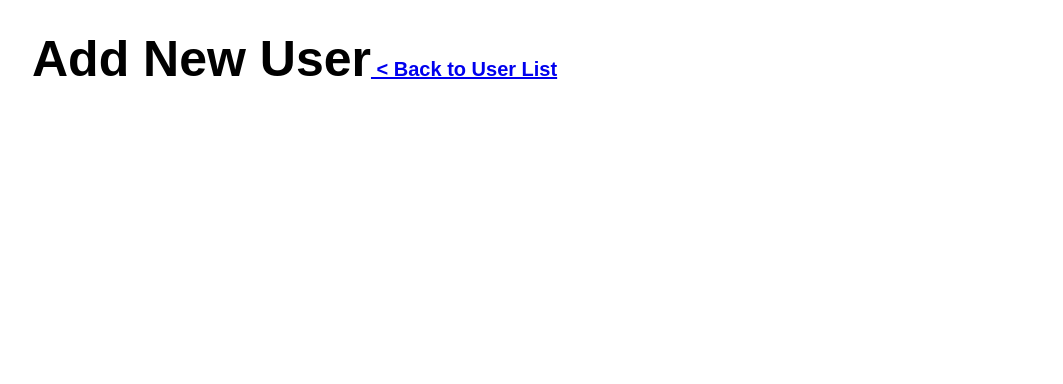
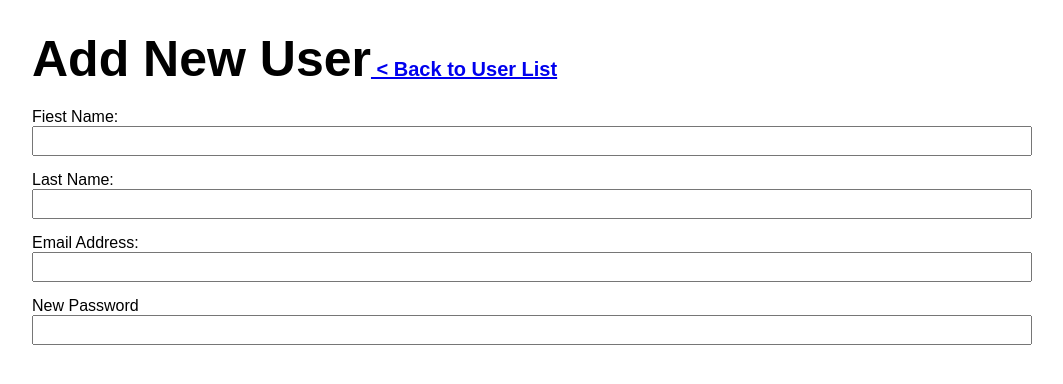
Before and after one commit to isurudilshan101/user_management, a PHP site: page /add-user.php in a window 1280 px wide. Shown: the part 56-440 px from the top of the page, without its empty margins (108-1171 px from the left). Run offline with PHP 8.4, Linux system fonts and the light colour scheme; a user stored in the database is signed in.

Commit message:
comment 26

```diff
--- a/ums/add-user.php
+++ b/ums/add-user.php
@@ -19,6 +19,33 @@
 	<main>
 		<h1>Add New User<span><a href="users.php"> < Back to User List</a></span>	</h1>
 
+		<form action="add-user.php" method="post" class="userform">
+			<p>
+				<label for="">Fiest Name:</label>
+				<input type="text" name="first_name">
+			</p>
+
+			<p>
+				<label for="">Last Name:</label>
+				<input type="text" name="last_name">
+			</p>
+
+			<p>
+				<label for="">Email Address:</label>
+				<input type="Email" name="email">
+			</p>
+
+			<p>
+				<label for="">New Password</label>
+				<input type="password" name="password">
+			</p>
+
+			<p>
+				<label for="">&nbsp;</label>
+			</p>
+
+		</form>
+
 
 	</main>
 </body>
```
